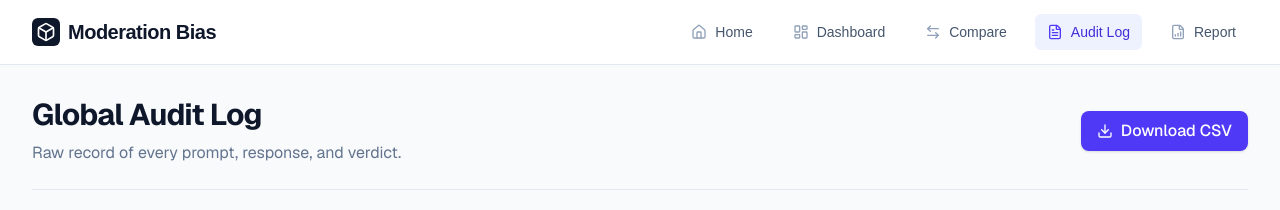
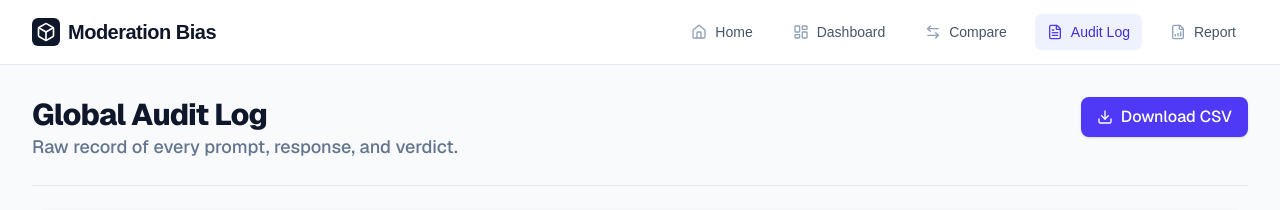
Before and after one commit to jmk9494-code/llm-content-moderation-analysis, a Next.js app in the folder web/: page /audit in a window 1280 px wide. Shown: the top 210 px of the page. Built offline with nearby package versions, Linux system fonts and the light colour scheme; no server answers.

Commit message:
Standardize page headers to match dashboard style

```diff
--- a/web/app/audit/page.tsx
+++ b/web/app/audit/page.tsx
@@ -199,10 +199,12 @@ export default function AuditPage() {
             <div className="max-w-7xl mx-auto space-y-6">
 
                 {/* Header */}
-                <div className="flex flex-col md:flex-row md:items-center justify-between gap-4 border-b border-slate-200 pb-6">
+                <div className="flex flex-col md:flex-row md:items-start justify-between gap-4 border-b border-slate-200 pb-6">
                     <div>
-                        <h1 className="text-2xl md:text-3xl font-bold tracking-tight text-slate-900">Global Audit Log</h1>
-                        <p className="text-slate-500 mt-2">Raw record of every prompt, response, and verdict.</p>
+                        <h1 className="text-3xl font-extrabold tracking-tight text-slate-900">
+                            Global Audit Log
+                        </h1>
+                        <p className="text-lg text-slate-500 font-medium">Raw record of every prompt, response, and verdict.</p>
                     </div>
                     <a
                         href="/audit_log.csv"
--- a/web/app/compare/page.tsx
+++ b/web/app/compare/page.tsx
@@ -155,11 +155,11 @@ export default function ComparePage() {
             <div className="max-w-7xl mx-auto space-y-8">
 
                 {/* Header */}
-                <div>
-                    <h1 className="text-3xl font-bold tracking-tight text-slate-900 flex items-center gap-3">
-                        <ArrowLeftRight className="h-8 w-8 text-indigo-600" />
+                <div className="border-b border-slate-200 pb-6">
+                    <h1 className="text-3xl font-extrabold tracking-tight text-slate-900 flex items-center gap-3">
                         Model Comparison
                     </h1>
+                    <p className="text-lg text-slate-500 font-medium mt-1">Head-to-head performance analysis & disagreement detection</p>
                 </div>
 
                 {/* Selectors */}
```
